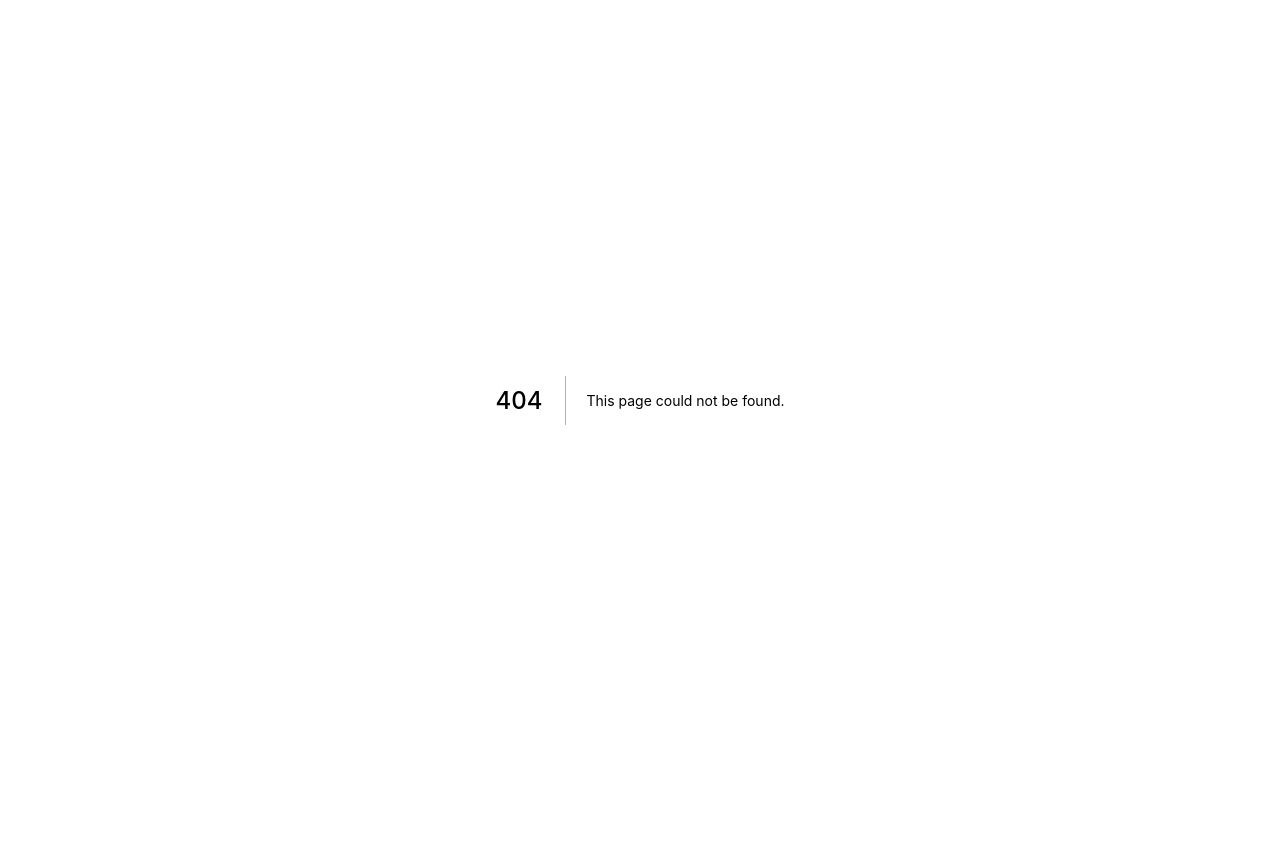
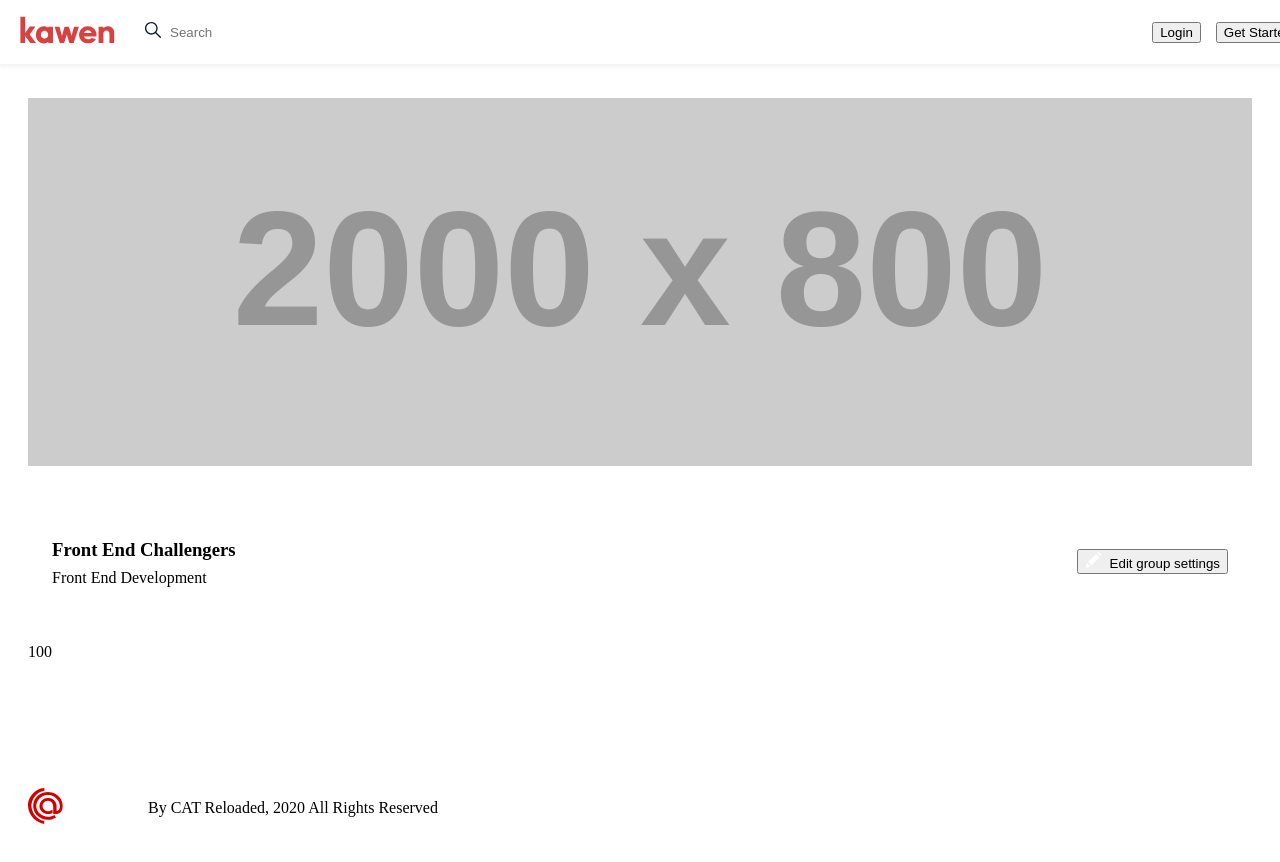
Before and after one commit to MohamedElmdary/kawen, a Next.js app: page /challenge-group/1 in a window 1280 px wide. Before the commit this address had no page. Shown: the top 862 px of the page. Before the commit the page ends 800 px from the top, so only its background shows below. Built offline with nearby package versions, Linux system fonts and the light colour scheme.

Commit message:
Added GroupHeader

```diff
--- /dev/null
+++ b/components/group/groupHeader/groupHeader.module.scss
@@ -0,0 +1,33 @@
+@import '../../../shared/global';
+
+.group {
+    &__header {
+        height: 368px;
+        width: 100%;
+        margin-bottom: 30px;
+
+        > div {
+            @extend %bg;
+            height: 100%;
+            border-radius: var(--border-r-1);
+        }
+    }
+
+    &__details {
+        padding: 24px;
+        border-radius: var(--border-r-1);
+        background-color: var(--it-2);
+        display: flex;
+        justify-content: space-between;
+        align-items: center;
+
+        &__sub {
+            color: var(--it-1-opacity-7);
+            margin-top: -10px;
+        }
+
+        &__action img {
+            margin-right: 8px;
+        }
+    }
+}
--- /dev/null
+++ b/components/group/groupHeader/index.tsx
@@ -0,0 +1,35 @@
+import React from 'react';
+import classes from './groupHeader.module.scss';
+
+interface Props {
+    cover: string;
+    title: string;
+    subTitle: string;
+}
+
+const GroupHeader: React.FC<Props> = ({ cover, title, subTitle }) => {
+    return (
+        <>
+            <header className={classes.group__header}>
+                <div
+                    className={classes.group__header__cover}
+                    style={{ backgroundImage: `url(${cover})` }}
+                />
+            </header>
+            <div className={classes.group__details}>
+                <div>
+                    <h1 className="h2">{title}</h1>
+                    <p className={classes.group__details__sub}>{subTitle}</p>
+                </div>
+                <div className={classes.group__details__action}>
+                    <button className="btn">
+                        <img src="/images/icons/edit.svg" alt="edit icon" />
+                        <span>Edit group settings</span>
+                    </button>
+                </div>
+            </div>
+        </>
+    );
+};
+
+export default GroupHeader;
--- /dev/null
+++ b/components/group/groupMembers/index.tsx
@@ -0,0 +1,18 @@
+import React from 'react';
+import { User } from '../../../store/auth';
+
+interface Props {
+    members: User[];
+}
+
+const GroupMembers: React.FC<Props> = ({ members }) => {
+    return (
+        <div>
+            <p>
+                <span>{members.length}</span>
+            </p>
+        </div>
+    );
+};
+
+export default GroupMembers;
--- /dev/null
+++ b/data/groups.ts
@@ -0,0 +1,45 @@
+import { User } from '../store/auth';
+import users from './users';
+
+interface Progression {
+    user: User;
+    productivity: number;
+    quizzes: number;
+    finalTest: number;
+}
+
+export interface ChallengeGroupModel {
+    id: number;
+    cover: string;
+    title: string;
+    subTitle: string;
+    members: User[];
+    progressions: Progression[];
+}
+
+const members = Array.from({ length: 100 }, (_, id) => {
+    return {
+        ...users[0],
+        id,
+    };
+});
+
+const progressions = members.map((user) => {
+    return {
+        user,
+        finalTest: 1,
+        quizzes: 12,
+        productivity: 0.75,
+    } as Progression;
+});
+
+export const groups: ChallengeGroupModel[] = [
+    {
+        id: 0,
+        cover: 'http://placehold.it/2000x800',
+        members,
+        progressions,
+        title: 'Front End Challengers',
+        subTitle: 'Front End Development',
+    },
+];
--- /dev/null
+++ b/pages/challenge-group/[id].tsx
@@ -0,0 +1,33 @@
+import React from 'react';
+import Layout from '../../components/layout';
+import classes from './challengeGroup.module.scss';
+import { GetServerSideProps } from 'next';
+import { ChallengeGroupModel, groups } from '../../data/groups';
+import GroupHeader from '../../components/group/groupHeader';
+import GroupMembers from '../../components/group/groupMembers';
+
+interface Props {
+    group: ChallengeGroupModel;
+}
+
+const ChallengeGroup: React.FC<Props> = ({ group }) => {
+    const { cover, title, subTitle, members, progressions } = group;
+    return (
+        <Layout title="Kawen | Challenge-Group">
+            <section className={classes.group}>
+                <GroupHeader {...{ cover, title, subTitle }} />
+                <GroupMembers {...{ members }} />
+            </section>
+        </Layout>
+    );
+};
+
+export const getServerSideProps: GetServerSideProps = async () => {
+    return {
+        props: {
+            group: groups[0],
+        },
+    };
+};
+
+export default ChallengeGroup;
--- /dev/null
+++ b/pages/challenge-group/challengeGroup.module.scss
@@ -0,0 +1,3 @@
+.group {
+    padding: 30px 20px 50px;
+}
```
Also changed, not shown: components/group/groupMembers/groupMembers.module.scss (added).
